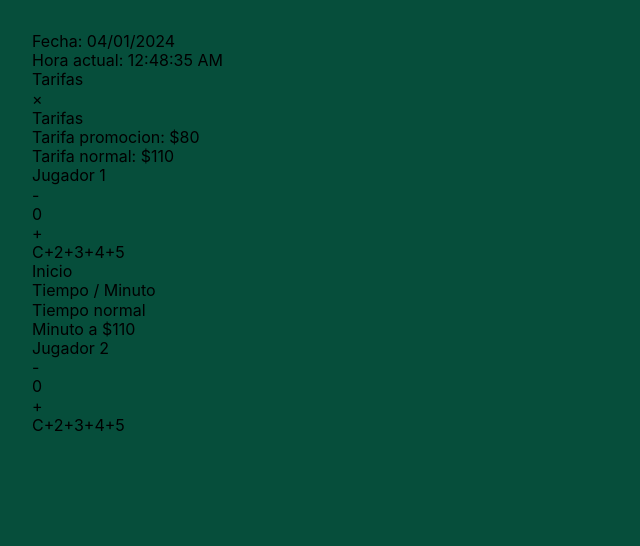
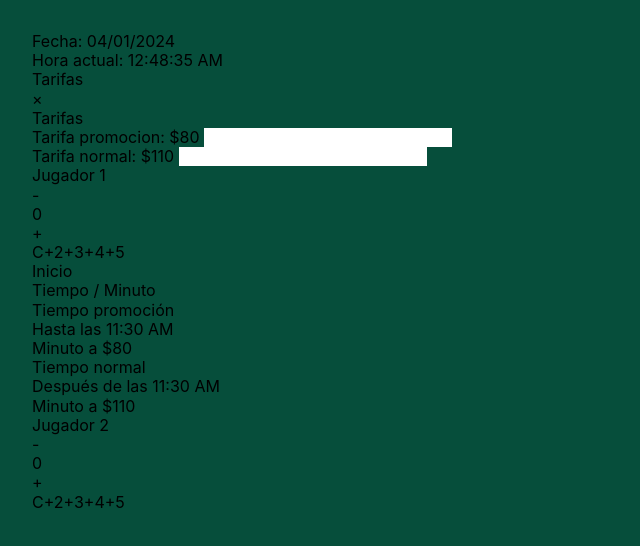
Before and after one commit to abelareiza/billiard-scoring-app, a Vue app: page / in a window 1280 px wide. Both pictures are taken after a click on the button "Tarifas". Shown: the top 546 px of the page, without its empty margins (0-640 px from the left). Built offline with nearby package versions, Linux system fonts and the light colour scheme.

Commit message:
modifying fares from fares modal

```diff
--- a/src/App.vue
+++ b/src/App.vue
@@ -6,7 +6,7 @@ import GameTimer from "./components/GameTimer.vue";
 
 <template>
   <Header />
-  <div class="flex items-center justify-center gap-x-20 self-center">
+  <div class="flex items-center justify-center gap-x-10 self-center">
     <PointScorer playerName="Jugador 1" />
     <GameTimer />
     <PointScorer playerName="Jugador 2" />
--- a/src/components/Fares.vue
+++ b/src/components/Fares.vue
@@ -21,10 +21,22 @@
         <!-- Modal content -->
         <div class="modal-content">
           <!-- Your modal content goes here -->
-          <h1 class="mb-3 text-2xl font-bold">Tarifas</h1>
+
+          <h1 class="mb-6 text-2xl font-bold">Tarifas</h1>
+
           <ul>
-            <li v-for="fare in fares" :key="fare.id">
+            <li
+              v-for="fare in fares"
+              :key="fare.id"
+              class="mb-4 flex flex-col gap-y-2"
+            >
               {{ fare.title }}: ${{ fare.fare }}
+              <input
+                class="w-40 rounded-lg border border-gray-800 px-2 py-1"
+                type="number"
+                v-model="editedFares[fare.id]"
+                @change="updateFare(fare.id)"
+              />
             </li>
           </ul>
         </div>
@@ -34,27 +46,42 @@
 </template>
 
 <script>
-import { mapGetters } from "vuex";
+import { mapGetters, mapMutations } from "vuex";
 
 export default {
   name: "Fares",
   data() {
     return {
       showModal: false,
+      editedFares: {}, // Store edited values temporarily
     };
   },
   computed: {
-    ...mapGetters(["getAllFares"]), // Assuming 'fares' is the module name
+    ...mapGetters(["getAllFares", "getPromotion"]), // Assuming 'fares' is the module name
     fares() {
       return this.getAllFares; // Accessing the getter
     },
   },
   methods: {
+    ...mapMutations(["setFares", "setPromotion"]),
     openModal() {
       this.showModal = true;
+      // Create a copy of fares to edit temporarily
+      this.editedFares = JSON.parse(JSON.stringify(this.getAllFares));
     },
     closeModal() {
       this.showModal = false;
+      this.editedFares = {}; // Reset edited values on modal close
+    },
+    updateFare(fareId) {
+      const updatedFare = this.editedFares.find((fare) => fare.id === fareId);
+      const newFares = this.getAllFares.map((fare) => {
+        if (fare.id === fareId) {
+          return { ...fare, fare: this.editedFares[fareId] };
+        }
+        return fare;
+      });
+      this.setFares(newFares); // Update Vuex store with new fares
     },
   },
 };
--- a/src/store/modules/fares.js
+++ b/src/store/modules/fares.js
@@ -12,7 +12,7 @@ const state = {
     },
   ],
   promotion: {
-    active: false,
+    active: true,
   },
   promoStartHour: {
     hour: 11,
```
